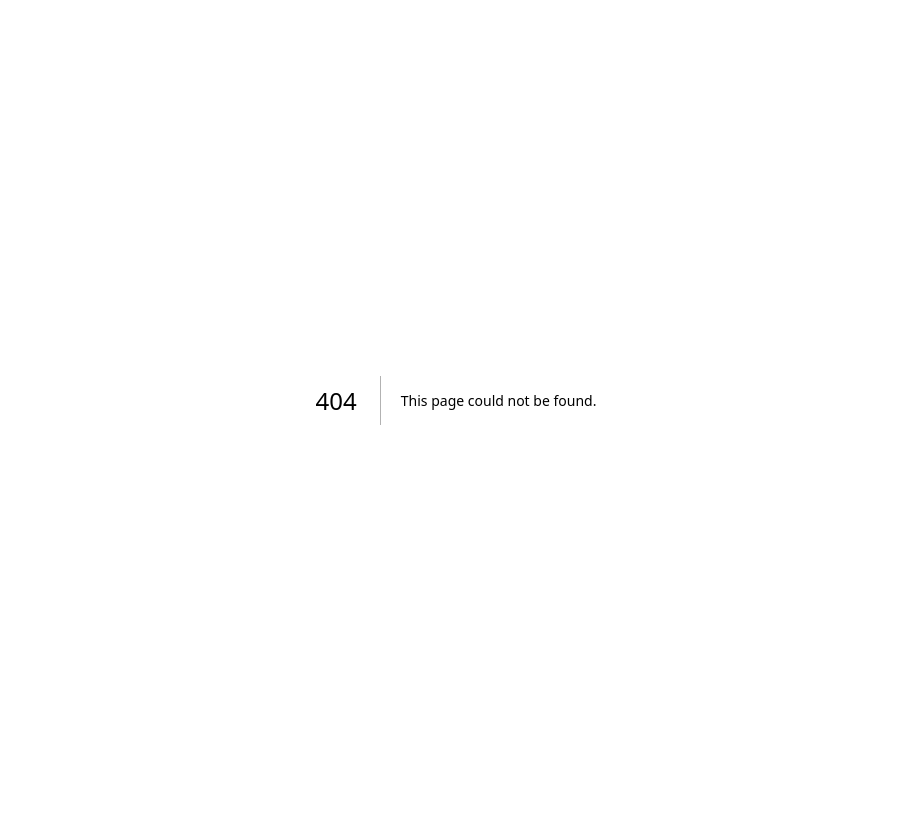
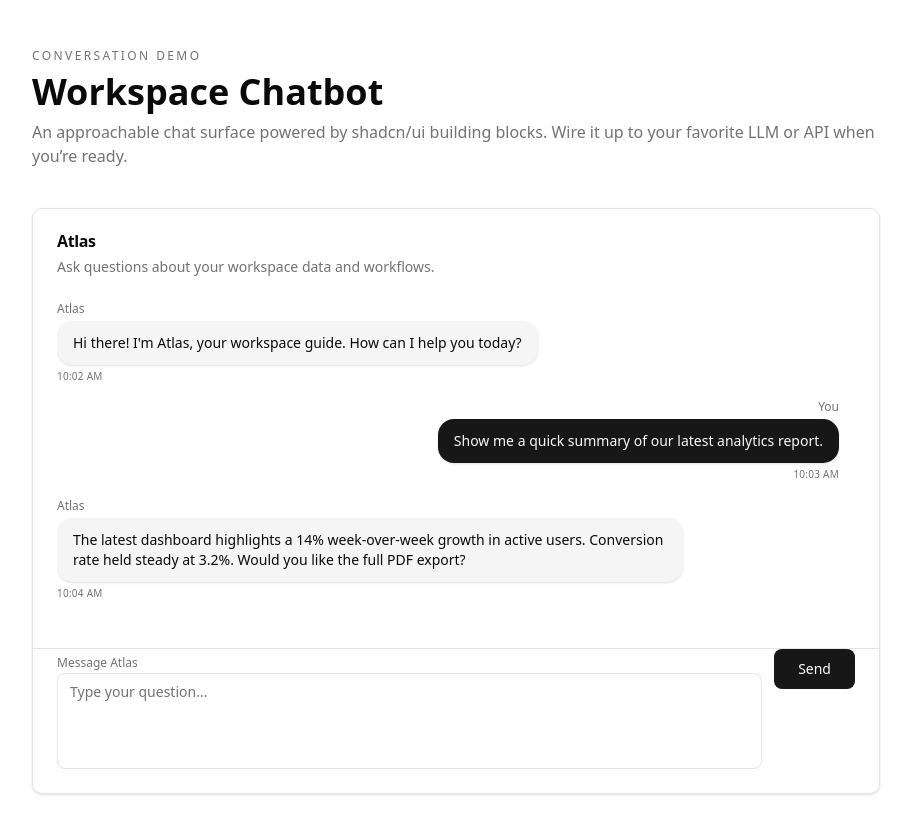
Before and after one commit to wdchenxyz/next-js-app, a Next.js app: page /chatbot in a window 1280 px wide. Before the commit this address had no page. Shown: the top 834 px of the page, without its empty margins (184-1095 px from the left). Before the commit the page ends 800 px from the top, so only its background shows below. Built offline with nearby package versions, Linux system fonts and the light colour scheme.

Commit message:
feat: chatbot

```diff
--- a/data/feedback.json
+++ b/data/feedback.json
@@ -1,4 +1,9 @@
 [
+  {
+    "id": "006b7b53-e760-4677-812c-52219a054d9f",
+    "author": "henbound",
+    "message": "you are very good!"
+  },
   {
     "id": "1422e275-b378-4fbb-a157-c82d3c1c32a0",
     "author": "Grace",
--- /dev/null
+++ b/src/app/chatbot/page.tsx
@@ -0,0 +1,123 @@
+import { Button } from "@/components/ui/button"
+import {
+  Card,
+  CardContent,
+  CardDescription,
+  CardFooter,
+  CardHeader,
+  CardTitle,
+} from "@/components/ui/card"
+import { ScrollArea } from "@/components/ui/scroll-area"
+import { Textarea } from "@/components/ui/textarea"
+import { cn } from "@/lib/utils"
+
+const mockMessages = [
+  {
+    id: "1",
+    role: "assistant" as const,
+    name: "Atlas",
+    timestamp: "10:02 AM",
+    content: "Hi there! I'm Atlas, your workspace guide. How can I help you today?",
+  },
+  {
+    id: "2",
+    role: "user" as const,
+    name: "You",
+    timestamp: "10:03 AM",
+    content: "Show me a quick summary of our latest analytics report.",
+  },
+  {
+    id: "3",
+    role: "assistant" as const,
+    name: "Atlas",
+    timestamp: "10:04 AM",
+    content:
+      "The latest dashboard highlights a 14% week-over-week growth in active users. Conversion rate held steady at 3.2%. Would you like the full PDF export?",
+  },
+]
+
+type Message = (typeof mockMessages)[number]
+
+function ChatMessage({ message }: { message: Message }) {
+  const isUser = message.role === "user"
+
+  return (
+    <div className={cn("flex gap-3", isUser ? "justify-end" : "justify-start")}>
+      <div
+        className={cn(
+          "flex w-full max-w-[80%] flex-col gap-1 text-sm",
+          isUser ? "items-end" : "items-start"
+        )}
+      >
+        <div className="text-xs font-medium text-muted-foreground">{message.name}</div>
+        <div
+          className={cn(
+            "rounded-2xl px-4 py-3 shadow-sm",
+            isUser
+              ? "bg-primary text-primary-foreground"
+              : "bg-muted text-foreground"
+          )}
+        >
+          {message.content}
+        </div>
+        <time className="text-[10px] uppercase tracking-wide text-muted-foreground">
+          {message.timestamp}
+        </time>
+      </div>
+    </div>
+  )
+}
+
+export default function ChatbotPage() {
+  return (
+    <div className="mx-auto flex min-h-screen max-w-4xl flex-col gap-10 px-6 py-12">
+      <header className="grid gap-2 text-center sm:text-left">
+        <span className="text-xs uppercase tracking-[0.2em] text-muted-foreground">
+          Conversation demo
+        </span>
+        <h1 className="text-3xl font-semibold sm:text-4xl">Workspace Chatbot</h1>
+        <p className="text-base text-muted-foreground">
+          An approachable chat surface powered by shadcn/ui building blocks. Wire it up to
+          your favorite LLM or API when you’re ready.
+        </p>
+      </header>
+
+      <Card className="flex flex-1 flex-col">
+        <CardHeader>
+          <CardTitle>Atlas</CardTitle>
+          <CardDescription>
+            Ask questions about your workspace data and workflows.
+          </CardDescription>
+        </CardHeader>
+
+        <CardContent className="flex-1 overflow-hidden">
+          <ScrollArea className="h-full pr-4">
+            <div className="flex flex-col gap-4 pb-6">
+              {mockMessages.map((message) => (
+                <ChatMessage key={message.id} message={message} />
+              ))}
+            </div>
+          </ScrollArea>
+        </CardContent>
+
+        <CardFooter className="border-t bg-muted/10">
+          <form className="flex w-full items-end gap-3">
+            <div className="flex-1 space-y-2">
+              <label className="text-xs font-medium text-muted-foreground" htmlFor="prompt">
+                Message Atlas
+              </label>
+              <Textarea
+                id="prompt"
+                placeholder="Type your question..."
+                className="min-h-[96px] resize-none"
+              />
+            </div>
+            <Button type="submit" size="lg" className="self-stretch">
+              Send
+            </Button>
+          </form>
+        </CardFooter>
+      </Card>
+    </div>
+  )
+}
```
